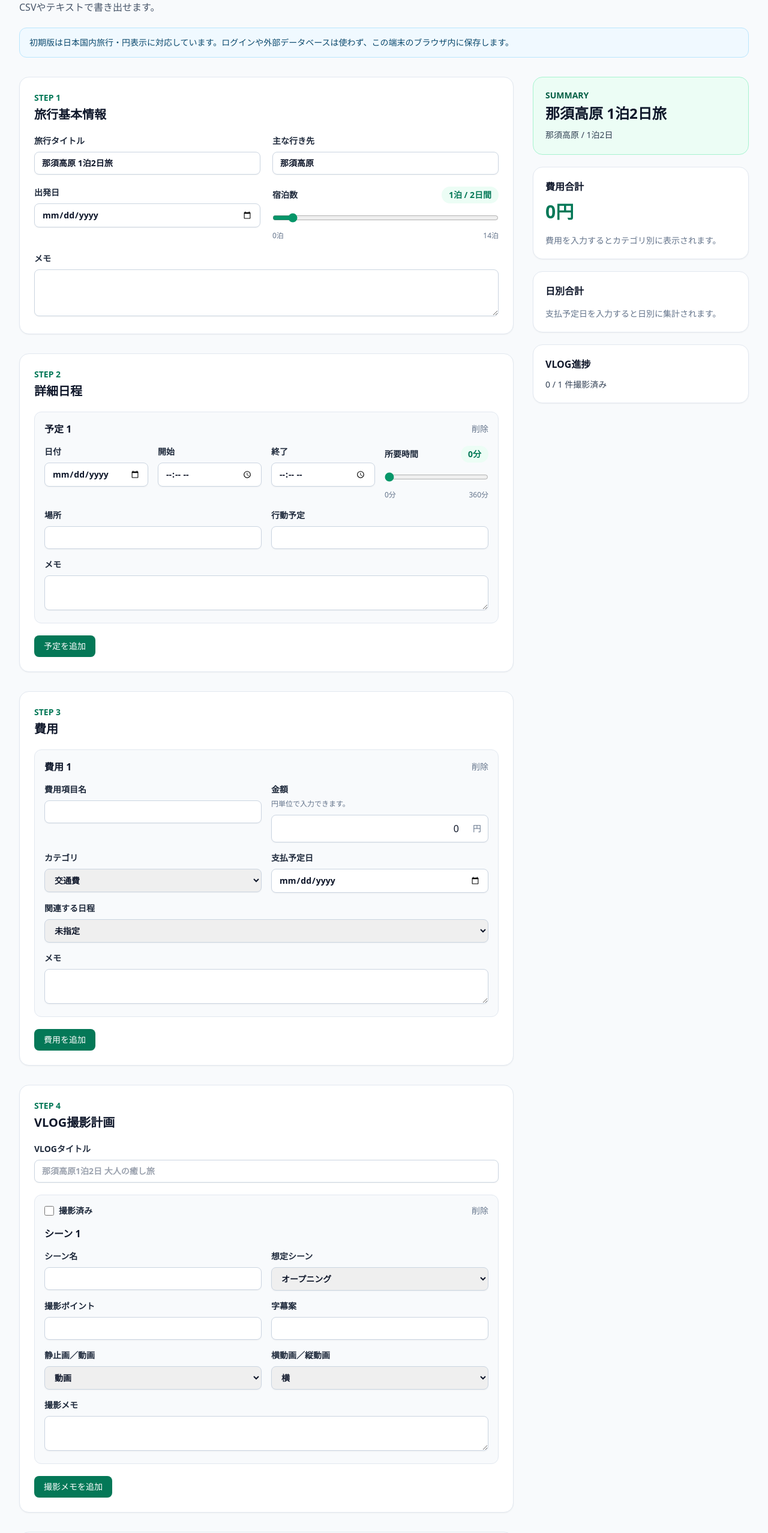
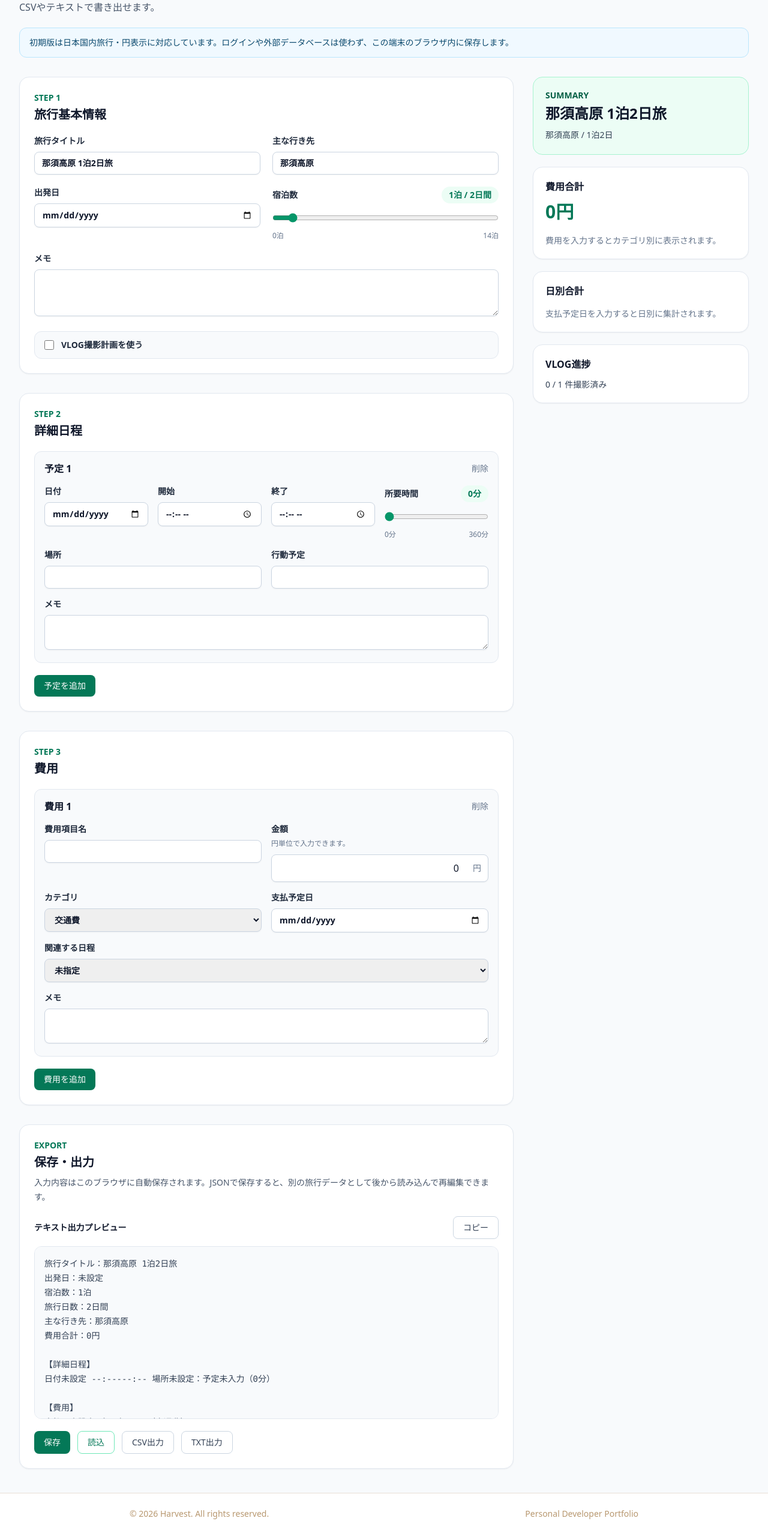
Before and after one commit to harvest-dev-jp/portfolio-site, a Next.js app: page /works/travel-simulator in a window 1280 px wide. Shown: the part 234-2789 px from the top of the page at 60% size. Built offline with nearby package versions, Linux system fonts and the light colour scheme.

Commit message:
トラベルシミュレーターJSON保存機能追加

```diff
--- a/src/components/travel-simulator/BasicInfoForm.tsx
+++ b/src/components/travel-simulator/BasicInfoForm.tsx
@@ -108,6 +108,18 @@ export default function BasicInfoForm({
           className={inputClass}
         />
       </label>
+
+      <label className="mt-5 flex cursor-pointer items-center gap-3 rounded-xl border border-slate-200 bg-slate-50 px-4 py-3 text-sm font-semibold text-slate-800">
+        <input
+          type="checkbox"
+          checked={value.useVlog}
+          onChange={(event) =>
+            onChange({ useVlog: event.target.checked })
+          }
+          className="h-4 w-4 accent-emerald-600"
+        />
+        VLOG撮影計画を使う
+      </label>
     </section>
   );
 }
--- a/src/components/travel-simulator/ExportPanel.tsx
+++ b/src/components/travel-simulator/ExportPanel.tsx
@@ -2,26 +2,35 @@
 
 "use client";
 
-import { useState } from "react";
+import {
+  useRef,
+  useState,
+  type ChangeEvent,
+} from "react";
 
 import type { TravelPlan } from "@/lib/travel-simulator/types";
 
 import {
   createTravelPlanCsv,
+  createTravelPlanJson,
+  createTravelPlanJsonFilename,
   createTravelPlanText,
   downloadTextFile,
+  parseTravelPlanJson,
 } from "@/lib/travel-simulator/export";
 
 interface ExportPanelProps {
   plan: TravelPlan;
-  onReset: () => void;
+  onLoadPlan: (plan: TravelPlan) => void;
 }
 
 export default function ExportPanel({
   plan,
-  onReset,
+  onLoadPlan,
 }: ExportPanelProps) {
   const [copyMessage, setCopyMessage] = useState("");
+  const [fileMessage, setFileMessage] = useState("");
+  const fileInputRef = useRef<HTMLInputElement>(null);
   const filenameBase =
     plan.basicInfo.title.trim() || "travel-plan";
   const textPreview = createTravelPlanText(plan);
@@ -38,6 +47,52 @@ export default function ExportPanel({
     }
   };
 
+  const handleSaveJson = () => {
+    downloadTextFile(
+      createTravelPlanJsonFilename(plan),
+      createTravelPlanJson(plan),
+      "application/json",
+    );
+    setFileMessage("JSONを保存しました");
+    window.setTimeout(() => setFileMessage(""), 2500);
+  };
+
+  const handleLoadClick = () => {
+    const shouldLoad = window.confirm(
+      "現在の編集内容を破棄して読み込みますか？",
+    );
+
+    if (!shouldLoad) {
+      return;
+    }
+
+    fileInputRef.current?.click();
+  };
+
+  const handleFileChange = async (
+    event: ChangeEvent<HTMLInputElement>,
+  ) => {
+    const file = event.target.files?.[0];
+
+    event.target.value = "";
+
+    if (!file) {
+      return;
+    }
+
+    try {
+      const content = await file.text();
+      const loadedPlan = parseTravelPlanJson(content);
+
+      onLoadPlan(loadedPlan);
+      setFileMessage("JSONを読み込みました");
+      window.setTimeout(() => setFileMessage(""), 2500);
+    } catch (error) {
+      console.error("旅行計画JSONの読み込みに失敗しました。", error);
+      setFileMessage("このファイルは読み込めません");
+    }
+  };
+
   return (
     <section className="rounded-2xl border border-slate-200 bg-white p-5 shadow-sm sm:p-6">
       <div>
@@ -48,9 +103,17 @@ export default function ExportPanel({
           保存・出力
         </h2>
         <p className="mt-2 text-sm leading-6 text-slate-600">
-          入力内容はこのブラウザに自動保存されます。旅行後の整理用にCSVまたはテキストで出力できます。
+          入力内容はこのブラウザに自動保存されます。JSONで保存すると、別の旅行データとして後から読み込んで再編集できます。
         </p>
       </div>
+
+      <input
+        ref={fileInputRef}
+        type="file"
+        accept="application/json,.json"
+        onChange={handleFileChange}
+        className="hidden"
+      />
 
       <div className="mt-5">
         <div className="flex flex-wrap items-center justify-between gap-3">
@@ -81,6 +144,22 @@ export default function ExportPanel({
       <div className="mt-5 flex flex-wrap gap-3">
         <button
           type="button"
+          onClick={handleSaveJson}
+          className="rounded-lg bg-emerald-700 px-4 py-2 text-sm font-medium text-white transition hover:bg-emerald-800"
+        >
+          保存
+        </button>
+
+        <button
+          type="button"
+          onClick={handleLoadClick}
+          className="rounded-lg border border-emerald-300 px-4 py-2 text-sm font-medium text-emerald-700 transition hover:bg-emerald-50"
+        >
+          読込
+        </button>
+
+        <button
+          type="button"
           onClick={() =>
             downloadTextFile(
               `${filenameBase}.csv`,
@@ -88,7 +167,7 @@ export default function ExportPanel({
               "text/csv",
             )
           }
-          className="rounded-lg bg-emerald-700 px-4 py-2 text-sm font-medium text-white transition hover:bg-emerald-800"
+          className="rounded-lg border border-slate-300 px-4 py-2 text-sm font-medium text-slate-700 transition hover:bg-slate-50"
         >
           CSV出力
         </button>
@@ -104,17 +183,16 @@ export default function ExportPanel({
           }
           className="rounded-lg border border-slate-300 px-4 py-2 text-sm font-medium text-slate-700 transition hover:bg-slate-50"
         >
-          テキスト出力
+          TXT出力
         </button>
 
-        <button
-          type="button"
-          onClick={onReset}
-          className="rounded-lg border border-rose-200 px-4 py-2 text-sm font-medium text-rose-700 transition hover:bg-rose-50"
-        >
-          入力をリセット
-        </button>
       </div>
+
+      {fileMessage && (
+        <p className="mt-3 text-sm font-medium text-emerald-700">
+          {fileMessage}
+        </p>
+      )}
     </section>
   );
 }
--- a/src/components/travel-simulator/TravelSimulator.tsx
+++ b/src/components/travel-simulator/TravelSimulator.tsx
@@ -14,8 +14,8 @@ import {
 } from "@/lib/travel-simulator/defaultValues";
 
 import {
-  clearTravelPlan,
   loadTravelPlan,
+  normalizeTravelPlan,
   saveTravelPlan,
 } from "@/lib/travel-simulator/storage";
 
@@ -92,17 +92,11 @@ export default function TravelSimulator() {
     });
   };
 
-  const handleReset = () => {
-    const shouldReset = window.confirm(
-      "入力内容をすべて初期値に戻しますか？",
-    );
+  const handleLoadPlan = (loadedPlan: TravelPlan) => {
+    const nextPlan = normalizeTravelPlan(loadedPlan);
 
-    if (!shouldReset) {
-      return;
-    }
-
-    clearTravelPlan();
-    setPlan(createDefaultTravelPlan());
+    setPlan(nextPlan);
+    saveTravelPlan(nextPlan);
   };
 
   return (
@@ -150,6 +144,7 @@ export default function TravelSimulator() {
             }
           />
 
+          {plan.basicInfo.useVlog && (
             <VlogForm
               title={plan.vlogTitle}
               value={plan.vlogItems}
@@ -160,8 +155,12 @@ export default function TravelSimulator() {
                 updatePlan({ vlogItems })
               }
             />
+          )}
 
-          <ExportPanel plan={plan} onReset={handleReset} />
+          <ExportPanel
+            plan={plan}
+            onLoadPlan={handleLoadPlan}
+          />
         </div>
 
         <div className="lg:sticky lg:top-28">
--- a/src/lib/travel-simulator/defaultValues.ts
+++ b/src/lib/travel-simulator/defaultValues.ts
@@ -73,6 +73,7 @@ export function createDefaultTravelPlan(): TravelPlan {
       nights: 1,
       destination: "那須高原",
       memo: "",
+      useVlog: false,
     },
     schedules: [
       createDefaultScheduleItem(
--- a/src/lib/travel-simulator/export.ts
+++ b/src/lib/travel-simulator/export.ts
@@ -2,6 +2,7 @@ import {
   expenseCategoryLabels,
   mediaTypeLabels,
   orientationLabels,
+  type TravelPlanSaveFile,
   type TravelPlan,
 } from "./types";
 
@@ -10,6 +11,8 @@ import {
   calculateTripDays,
   formatYen,
 } from "./calculations";
+
+import { normalizeTravelPlan } from "./storage";
 
 function escapeCsv(value: string | number | boolean) {
   const text = String(value);
@@ -23,6 +26,48 @@ function escapeCsv(value: string | number | boolean) {
 
 function toCsvRow(values: Array<string | number | boolean>) {
   return values.map(escapeCsv).join(",");
+}
+
+function sanitizeFilename(value: string) {
+  return value
+    .trim()
+    .replace(/[\\/:*?"<>|]/g, "_")
+    .replace(/\s+/g, "_")
+    .replace(/_+/g, "_");
+}
+
+export function createTravelPlanJson(plan: TravelPlan) {
+  const saveFile: TravelPlanSaveFile = {
+    format: "TravelSimulator",
+    version: "1.0",
+    exportedAt: new Date().toISOString(),
+    travelPlan: plan,
+  };
+
+  return JSON.stringify(saveFile, null, 2);
+}
+
+export function createTravelPlanJsonFilename(plan: TravelPlan) {
+  const title = sanitizeFilename(plan.basicInfo.title) || "TravelPlan";
+  const departureDate =
+    sanitizeFilename(plan.basicInfo.departureDate) || "date-unset";
+
+  return `${title}_${departureDate}.json`;
+}
+
+export function parseTravelPlanJson(content: string) {
+  const parsedValue = JSON.parse(content) as Partial<TravelPlanSaveFile>;
+
+  if (
+    parsedValue.format !== "TravelSimulator" ||
+    parsedValue.version !== "1.0" ||
+    !parsedValue.travelPlan ||
+    typeof parsedValue.travelPlan !== "object"
+  ) {
+    throw new Error("INVALID_TRAVEL_SIMULATOR_FILE");
+  }
+
+  return normalizeTravelPlan(parsedValue.travelPlan);
 }
 
 export function createTravelPlanCsv(plan: TravelPlan) {
--- a/src/lib/travel-simulator/storage.ts
+++ b/src/lib/travel-simulator/storage.ts
@@ -6,13 +6,31 @@ import type { TravelPlan } from "./types";
 
 const STORAGE_KEY = "harvest-travel-simulator-plan-v1";
 
-function normalizeTravelPlan(plan: TravelPlan): TravelPlan {
-  const departureDate = plan.basicInfo.departureDate;
+export function normalizeTravelPlan(
+  plan: Partial<TravelPlan>,
+): TravelPlan {
+  const defaultPlan = createDefaultTravelPlan();
+  const basicInfo = {
+    ...defaultPlan.basicInfo,
+    ...plan.basicInfo,
+  };
+  const departureDate = basicInfo.departureDate;
+  const schedules = Array.isArray(plan.schedules)
+    ? plan.schedules
+    : defaultPlan.schedules;
+  const expenses = Array.isArray(plan.expenses)
+    ? plan.expenses
+    : defaultPlan.expenses;
+  const vlogItems = Array.isArray(plan.vlogItems)
+    ? plan.vlogItems
+    : defaultPlan.vlogItems;
 
   return {
+    ...defaultPlan,
     ...plan,
-    vlogTitle: plan.vlogTitle ?? "",
-    schedules: plan.schedules.map((schedule, index) => ({
+    basicInfo,
+    vlogTitle: plan.vlogTitle ?? defaultPlan.vlogTitle,
+    schedules: schedules.map((schedule, index) => ({
       ...schedule,
       date:
         index === 0 && !schedule.date
@@ -23,7 +41,7 @@ function normalizeTravelPlan(plan: TravelPlan): TravelPlan {
         Math.max(0, schedule.durationMinutes),
       ),
     })),
-    expenses: plan.expenses.map((expense, index) => ({
+    expenses: expenses.map((expense, index) => ({
       ...expense,
       paymentDate:
         index === 0 && !expense.paymentDate
@@ -33,6 +51,7 @@ function normalizeTravelPlan(plan: TravelPlan): TravelPlan {
         ? Math.max(0, expense.amount)
         : 0,
     })),
+    vlogItems,
   };
 }
 
--- a/src/lib/travel-simulator/types.ts
+++ b/src/lib/travel-simulator/types.ts
@@ -17,6 +17,7 @@ export interface TripBasicInfo {
   nights: number;
   destination: string;
   memo: string;
+  useVlog: boolean;
 }
 
 export interface ScheduleItem {
@@ -61,6 +62,13 @@ export interface TravelPlan {
   updatedAt: string;
 }
 
+export interface TravelPlanSaveFile {
+  format: "TravelSimulator";
+  version: "1.0";
+  exportedAt: string;
+  travelPlan: TravelPlan;
+}
+
 export interface ExpenseSummary {
   total: number;
   byCategory: Record<ExpenseCategory, number>;
```
Lines whose indentation alone changed are shown as unchanged.
